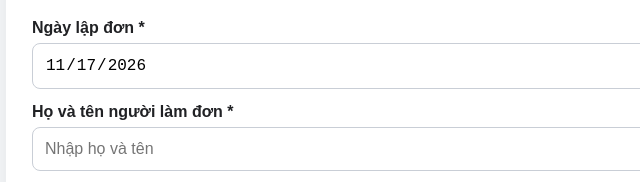
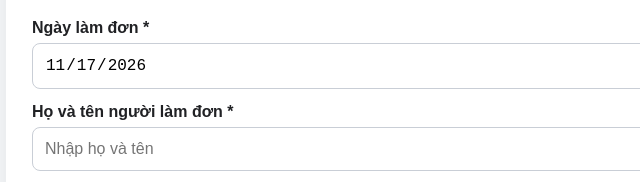
Before and after one commit to hhlinhdam/donHH, a plain HTML site: page index.html in a window 1280 px wide. Shown: the part 193-375 px from the top of the page, 274-914 px from the left. Drawn offline with Linux system fonts and the light colour scheme.

Commit message:
Update index.html

```diff
--- a/index.html
+++ b/index.html
@@ -28,7 +28,7 @@ button:disabled{opacity:.55;cursor:wait}
 <p class="sub">Hãy kiểm tra kỹ nội dung đơn trước khi ký, người tạo ra trang web này không chịu trách nhiệm về nội dung đơn, đơn có thể không chính xác hay không đúng nguyện vọng của bạn.<br>Điền thông tin sau đó ấn nút TẢI ĐƠN, nội dung file Word đó sẽ bao gồm thông tin căn hộ bạn đã điền.<br>In đơn và tài liệu kèm theo, mỗi địa chỉ nhận 1 bộ.<br>Thông tin các nơi nhận đơn nằm ở các trang đầu của file tải về.</p>
 
 <form id="form">
-<label for="date">Ngày lập đơn *</label>
+<label for="date">Ngày làm đơn *</label>
 <input id="date" type="date" required>
 
 <label for="name">Họ và tên người làm đơn *</label>
```
